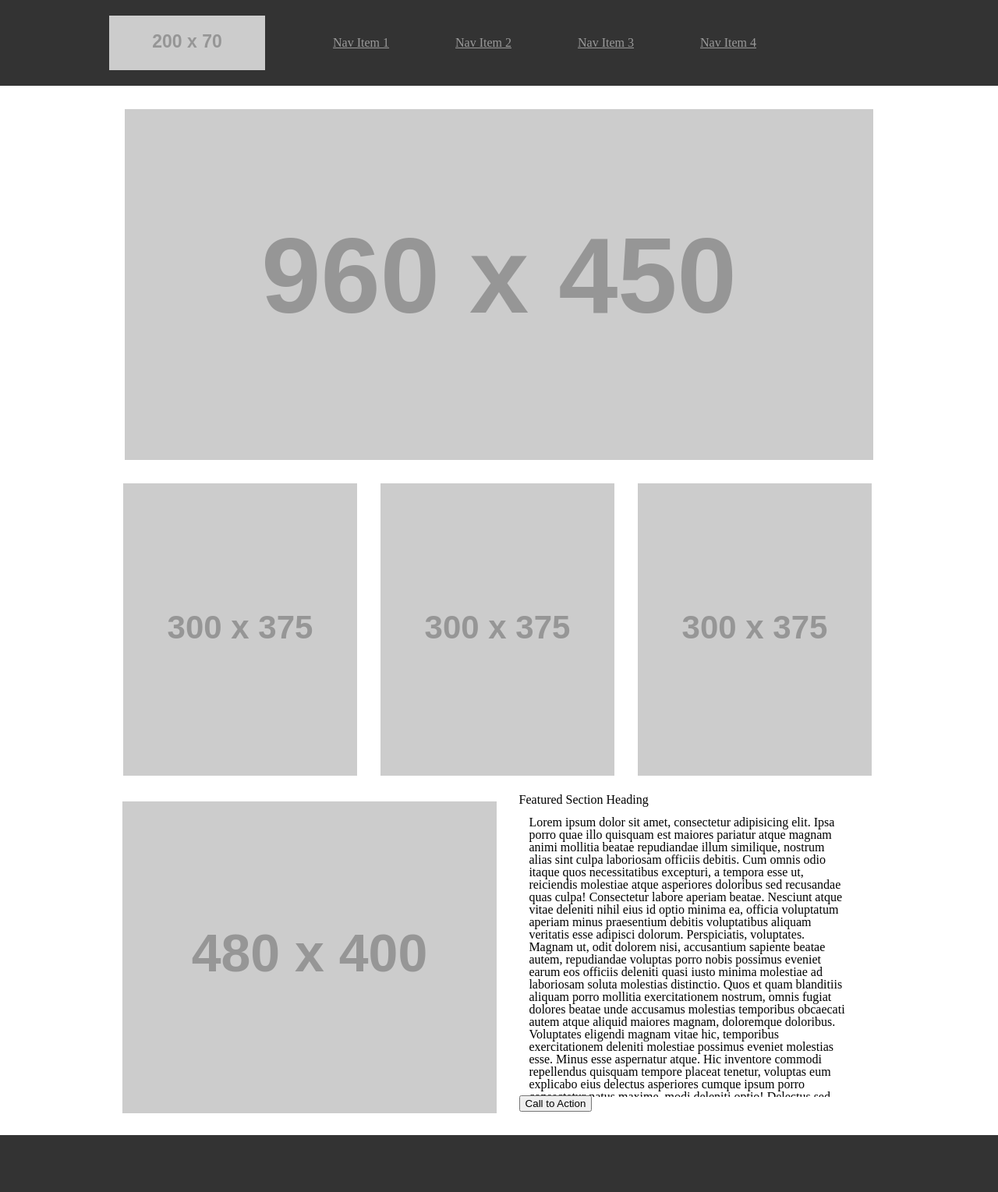
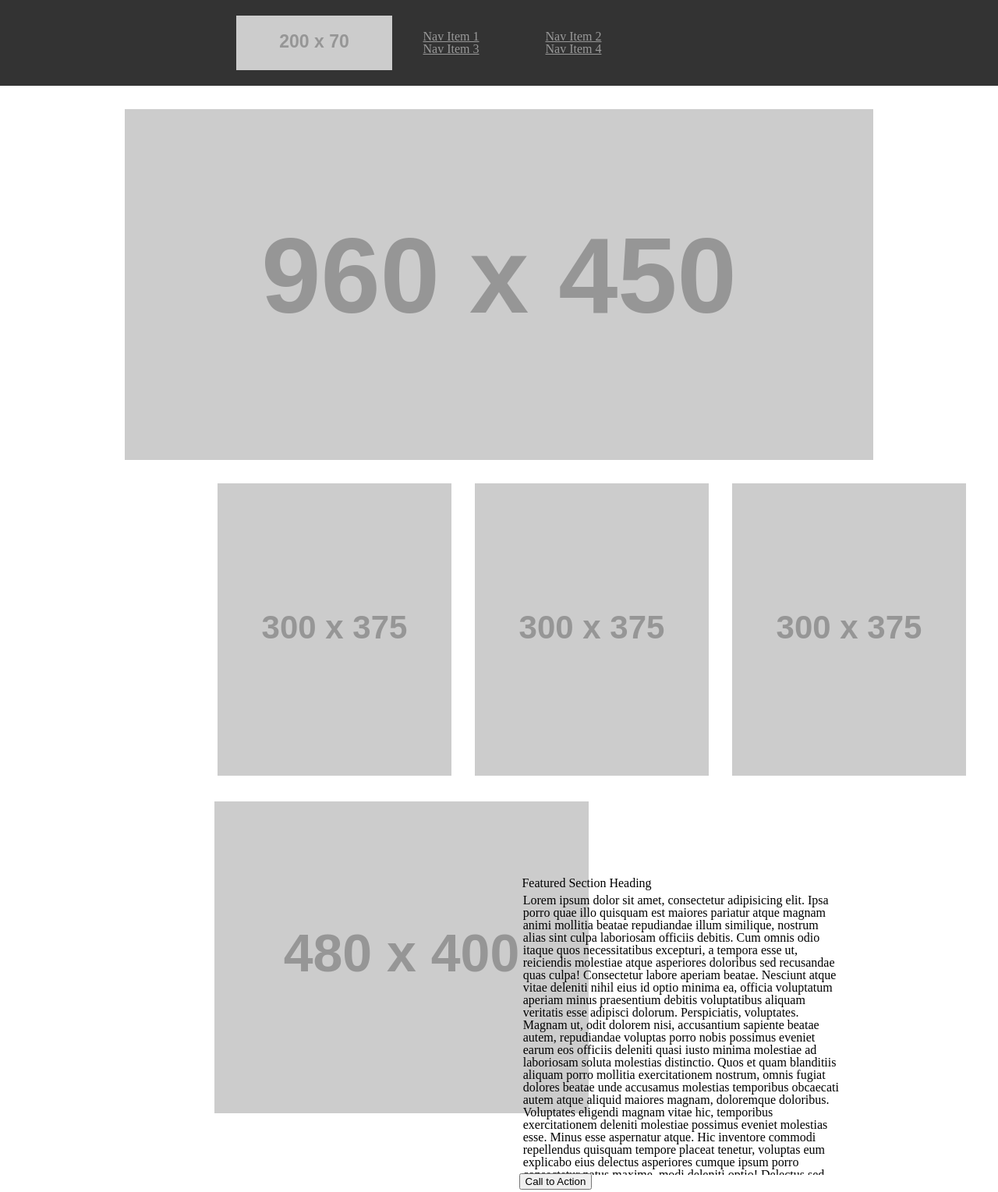
Before and after one commit to BrandynVay/wireframe-exercise, a plain HTML site: page index.html in a window 1280 px wide. Shown: the top 1529 px of the page at 78% size. Drawn offline with Linux system fonts and the light colour scheme; placeholder pictures from the web are drawn by us.

Commit message:
small fixes

```diff
--- a/css/style.css
+++ b/css/style.css
@@ -1,6 +1,6 @@
 header img {
   display: block;
-  margin-left: 10%;
+  margin-left: 23%;
   margin-right: auto;
 }
 
@@ -19,7 +19,7 @@ header {
 header ul {
   float: left;
   margin-left: 0;
-  margin-right: 250px;
+  margin-right: 400px;
   overflow: hidden;
   background-color: #333;
 }
@@ -50,22 +50,22 @@ main img {
 main ul {
   display: inline-block;
   margin-top: 0%;
-  margin-left: 11.2%;
+  margin-left: 20.6%;
   margin-right: auto;
 }
 
 section img {
   display: block;
   margin-right: auto;
-  padding-left: 12.3%;
+  padding-left: 21.5%;
   padding-top: 15px
 }
 
 section p {
   display: flex;
   overflow: scroll;
-  margin-top: 1%;
-  margin-left: 53%;
+  margin-top: 0.5%;
+  margin-left: 52.4%;
   margin-right: 15%;
   padding-bottom: 20px;
   width: 32%;
@@ -74,8 +74,8 @@ section p {
 }
 
 h2 {
-  margin-top: -32%;
-  margin-left: 52%;
+  margin-top: -23.7%;
+  margin-left: 52.3%;
   margin-right: 15%;
 }
 
```
